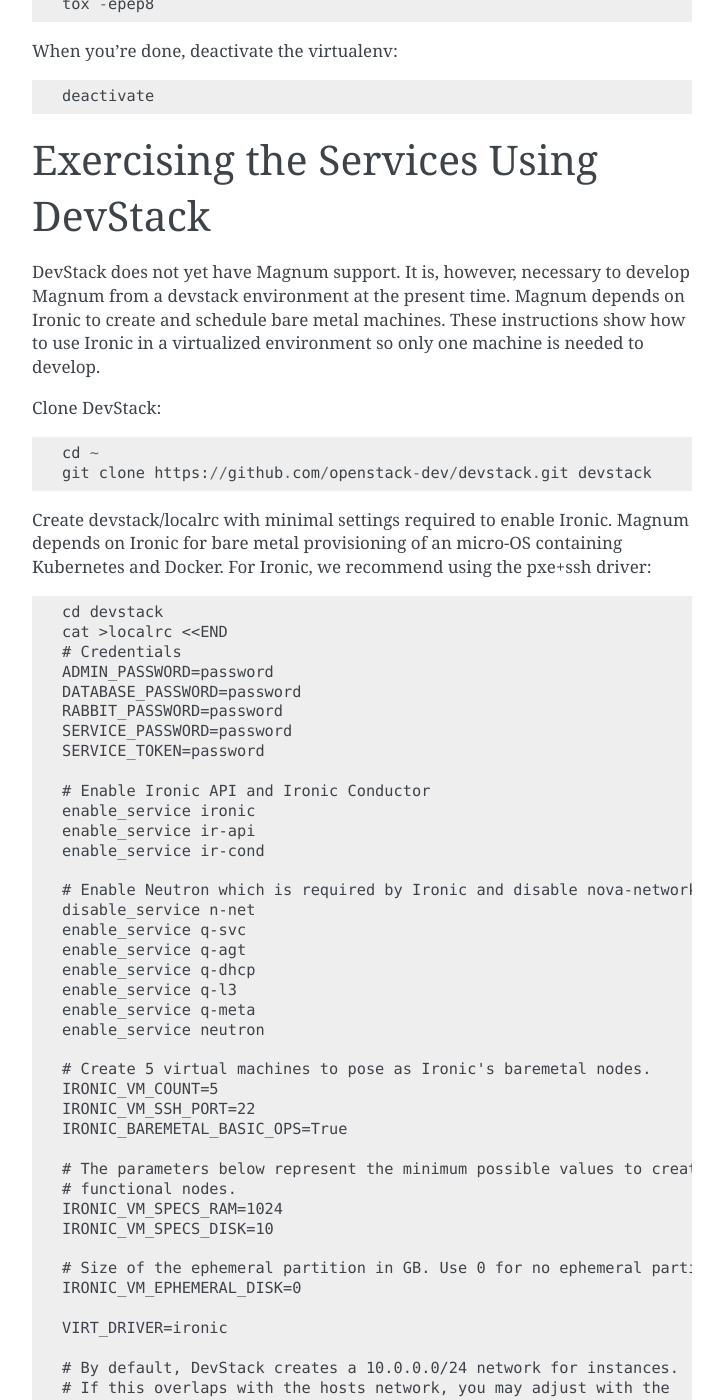
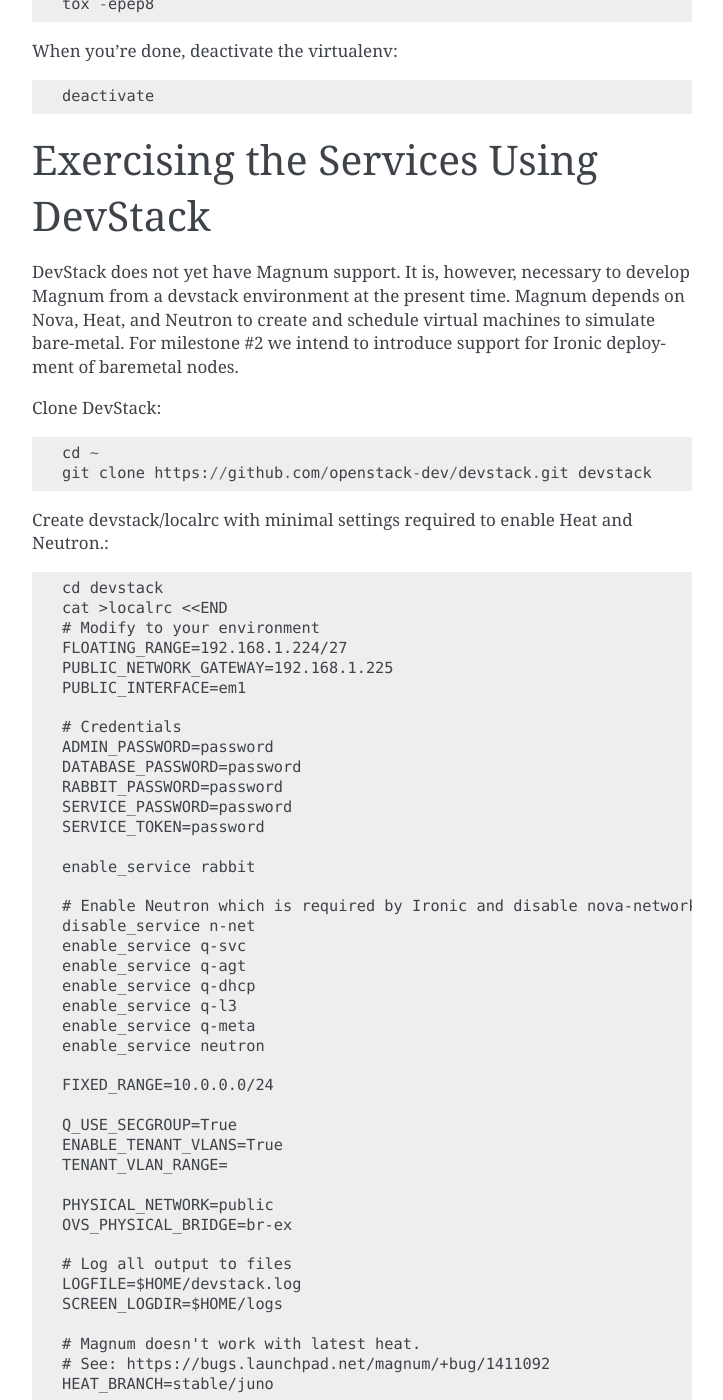
Before and after one commit to openstack/magnum, a Sphinx documentation site: the page built from doc/source/dev/dev-quickstart.rst, in a window 1280 px wide and 1400 px high, scrolled down 1587 px. Shown: the whole window, without its empty margins (388-1111 px from the left). Built offline with Sphinx 7.4.7, drawn with Linux system fonts in a browser that asks for light colours; pages that are not in the unit, such as notebooks, are missing from menus; some of the changed text lies outside the part shown.

Commit message:
Update developer quickstart
Change-Id: I831ff93d1f5d180a88cdbb8b23ab330af561f7d8
Closes-Bug: #1410454

```diff
--- a/doc/source/dev/dev-quickstart.rst
+++ b/doc/source/dev/dev-quickstart.rst
@@ -82,21 +82,25 @@
 
 DevStack does not yet have Magnum support.  It is, however, necessary to
 develop Magnum from a devstack environment at the present time.  Magnum depends
-on Ironic to create and schedule bare metal machines.  These instructions show
-how to use Ironic in a virtualized environment so only one machine is needed
-to develop.
+on Nova, Heat, and Neutron to create and schedule virtual machines to simulate
+bare-metal.  For milestone #2 we intend to introduce support for Ironic
+deployment of baremetal nodes.
 
 Clone DevStack::
 
     cd ~
     git clone https://github.com/openstack-dev/devstack.git devstack
 
-Create devstack/localrc with minimal settings required to enable Ironic.
-Magnum depends on Ironic for bare metal provisioning of an micro-OS containing
-Kubernetes and Docker.  For Ironic, we recommend using the pxe+ssh driver::
+Create devstack/localrc with minimal settings required to enable Heat
+and Neutron.::
 
     cd devstack
     cat >localrc <<END
+    # Modify to your environment
+    FLOATING_RANGE=192.168.1.224/27
+    PUBLIC_NETWORK_GATEWAY=192.168.1.225
+    PUBLIC_INTERFACE=em1
+
     # Credentials
     ADMIN_PASSWORD=password
     DATABASE_PASSWORD=password
@@ -104,10 +108,7 @@
     SERVICE_PASSWORD=password
     SERVICE_TOKEN=password
 
-    # Enable Ironic API and Ironic Conductor
-    enable_service ironic
-    enable_service ir-api
-    enable_service ir-cond
+    enable_service rabbit
 
     # Enable Neutron which is required by Ironic and disable nova-network.
     disable_service n-net
@@ -118,50 +119,44 @@
     enable_service q-meta
     enable_service neutron
 
-    # Create 5 virtual machines to pose as Ironic's baremetal nodes.
-    IRONIC_VM_COUNT=5
-    IRONIC_VM_SSH_PORT=22
-    IRONIC_BAREMETAL_BASIC_OPS=True
+    FIXED_RANGE=10.0.0.0/24
 
-    # The parameters below represent the minimum possible values to create
-    # functional nodes.
-    IRONIC_VM_SPECS_RAM=1024
-    IRONIC_VM_SPECS_DISK=10
+    Q_USE_SECGROUP=True
+    ENABLE_TENANT_VLANS=True
+    TENANT_VLAN_RANGE=
 
-    # Size of the ephemeral partition in GB. Use 0 for no ephemeral partition.
-    IRONIC_VM_EPHEMERAL_DISK=0
-
-    VIRT_DRIVER=ironic
-
-    # By default, DevStack creates a 10.0.0.0/24 network for instances.
-    # If this overlaps with the hosts network, you may adjust with the
-    # following.
-    NETWORK_GATEWAY=10.1.0.1
-    FIXED_RANGE=10.1.0.0/24
-    FIXED_NETWORK_SIZE=256
+    PHYSICAL_NETWORK=public
+    OVS_PHYSICAL_BRIDGE=br-ex
 
     # Log all output to files
     LOGFILE=$HOME/devstack.log
     SCREEN_LOGDIR=$HOME/logs
-    IRONIC_VM_LOG_DIR=$HOME/ironic-bm-logs
+
+    # Magnum doesn't work with latest heat.
+    # See: https://bugs.launchpad.net/magnum/+bug/1411092
+    HEAT_BRANCH=stable/juno
 
     END
 
 At this time, Magnum has only been tested with the Fedora Atomic micro-OS.
 Magnum will likely work with other micro-OS platforms, but each one requires
-individual support.
+individual support in the heat template.
 
 The next step is to store the Fedora Atomic micro-OS in glance.  The steps for
-making the Atomic images for Ironic are a bit detailed, but fortunately one
-of the core Magnum developers has written some simple scripts to automate
-the process::
+updating Fedora Atomic images are a bit detailed.  Fortunately one of the core
+developers has made Atomic images avaliable via the web:
+
+Create a new shell, and source the devstack openrc script::
+
+    source ~/devstack/openrc admin admin
 
     cd ~
-    git clone http://github.com/sdake/fedora-atomic-to-liveos-pxe
-    cd fedora-atomic-to-liveos-pxe
-    wget http://dl.fedoraproject.org/pub/alt/stage/21_RC5/Cloud/Images/x86_64/Fedora-Cloud-Atomic-20141203-21.x86_64.qcow2
-    ./convert.sh
-    ./register-with-glance.sh
+    wget https://fedorapeople.org/groups/heat/kolla/fedora-21-atomic.qcow2
+    glance image-create --name fedora21-atomic \
+                        --is-public True \
+                        --disk-format qcow2 \
+                        --container-format bare < fedora-21-atomic.qcow2
+    nova keypair-add --pub-key ~/.ssh/id_rsa.pub testkey
 
 Next, create a database in MySQL for Magnum::
 
@@ -177,6 +172,9 @@
     git clone https://github.com/stackforge/magnum
     cd magnum
     sudo pip install -e .
+    mkdir -p /etc/magnum/templates
+    cp -r etc/magnum/templates/heat-kubernetes \
+          /etc/magnum/templates/
 
 Next, clone and install the client::
 
@@ -185,9 +183,26 @@
     cd python-magnumclient
     sudo pip install -e .
 
-Next configure the database connection for Magnum::
+Next configure Magnum::
 
-    sed -i "s/#connection=.*/connection=mysql:\/\/root:password@localhost\/magnum/" etc/magnum/magnum.conf.sample
+    mkdir -p /etc/magnum
+    cat >/etc/magnum/magnum.conf <<END
+    [DEFAULT]
+    debug = True
+    verbose = True
+
+    rabbit_password = password
+
+    [database]
+    connection = mysql://root:password@localhost/magnum
+
+    [keystone_authtoken]
+    admin_password = password
+    admin_user = admin
+    identity_uri = http://127.0.0.1:35357
+
+    auth_uri=http://127.0.0.1:5000/v2.0
+    END
 
 Next, configure the database for use with Magnum::
 
@@ -212,18 +227,50 @@
 
     magnum-conductor
 
-Create a new shell, and source the devstack openrc script::
-
     . ~/repos/devstack/openrc admin admin
 
 To get started, list the available commands and resources::
 
     magnum help
 
+First create a baymodel, which is similar in nature to a flavor.  It informs
+Magnum in which way to construct a bay.::
+
+    magnum baymodel-create  --name steak --image-id fedora21-atomic
+
 A bay can be created with 3 nodes.  One node will be configured as a master
 Kubernetes node, while the remaining two nodes will be configured as minions::
 
-    magnum bay-create --name=cats --type=baremetal --image_id=<IMAGE_ID_FROM_GLANCE_REGISTRATION_SCRIPT> --node_count=3
+First obtain the public Neutron network UUID::
+
+    [nobody@bigiron ~]$ neutron net-show public
+    +---------------------------+--------------------------------------+
+    | Field                     | Value                                |
+    +---------------------------+--------------------------------------+
+    | admin_state_up            | True                                 |
+    | id                        | 267efcaf-c38d-43ee-86d1-db3c3c758917 |
+    | name                      | public                               |
+    | provider:network_type     | vxlan                                |
+    | provider:physical_network |                                      |
+    | provider:segmentation_id  | 1002                                 |
+    | router:external           | True                                 |
+    | shared                    | False                                |
+    | status                    | ACTIVE                               |
+    | subnets                   | 8386f1d0-3ad3-4397-8c95-972a2e5097a9 |
+    | tenant_id                 | 59abd617f1bd47c1baa4d8290fe37016     |
+    +---------------------------+--------------------------------------+
+
+Next create a baymodel::
+
+    magnum baymodel-create --name testbaymodel --image-id fedora21-atomic \
+                           --keypair-id=testkey \
+                           --external-network-id 267efcaf-c38d-43ee-86d1-db3c3c758917 \
+                           --dns-nameserver 8.8.8.8 --flavor-id m1.medium
+
+Next create a bay. Use the baymodel UUID as a template for bay creation.
+This bay will result in one master kubernetes node and three minion nodes.::
+
+    magnum bay-create --name testbay --baymodel-id $BAYMODEL_UUID --node-count 3
 
 The existing bays can be listed as follows::
 
@@ -233,6 +280,26 @@
 just restart either magnum-api or magnum-conductor.  the -e option to
 pip install will link to the location from where the source code
 was installed.
+
+To start a kubernetes pod, use Kolla as an example repo::
+
+    git clone http://github.com/stackforge/kolla
+
+    cd kolla/k8s/pod
+    magnum pod-create --pod-file ./mariadb-pod.yaml --bay-id $BAY_UUID
+
+To start a kubernetes service, use Kolla as an example repo::
+
+    cd ../service
+    magnum service-create --service-file ./mariadb-service.yaml --bay-id $BAY_UUID
+
+To start a kubernetes replication controller, use Kolla as an example repo::
+
+    cd ../replication
+    magnum rc-create --rc-file ./nova-compute-replicationyaml --bay-id $BAY_UUID
+
+Full lifecycle and introspection operations for each object are supported.  For
+exmaple, magnum bay-create magnum baymodel-delete, magnum rc-show, magnum service-list.
 
 ================================
 Building developer documentation
```
